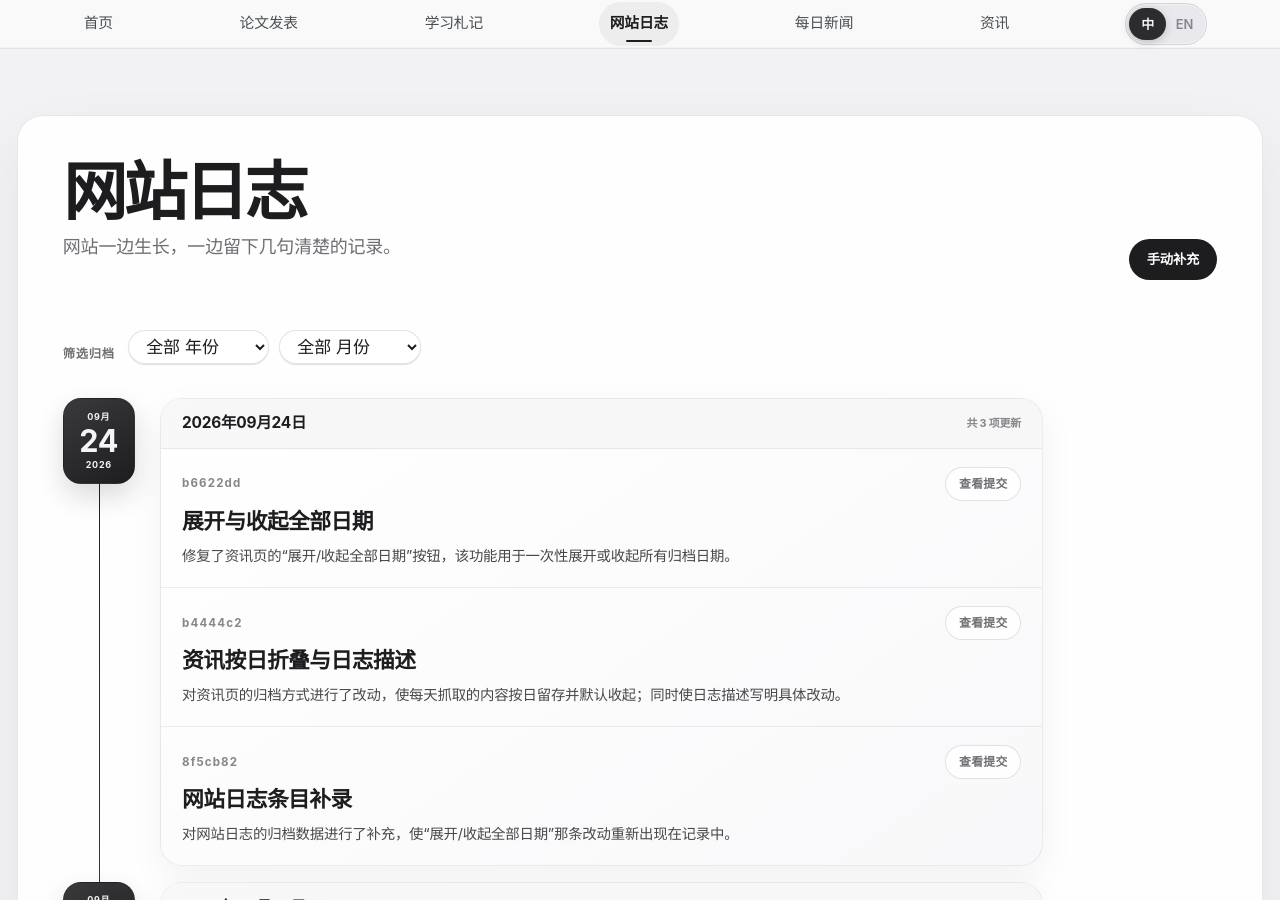
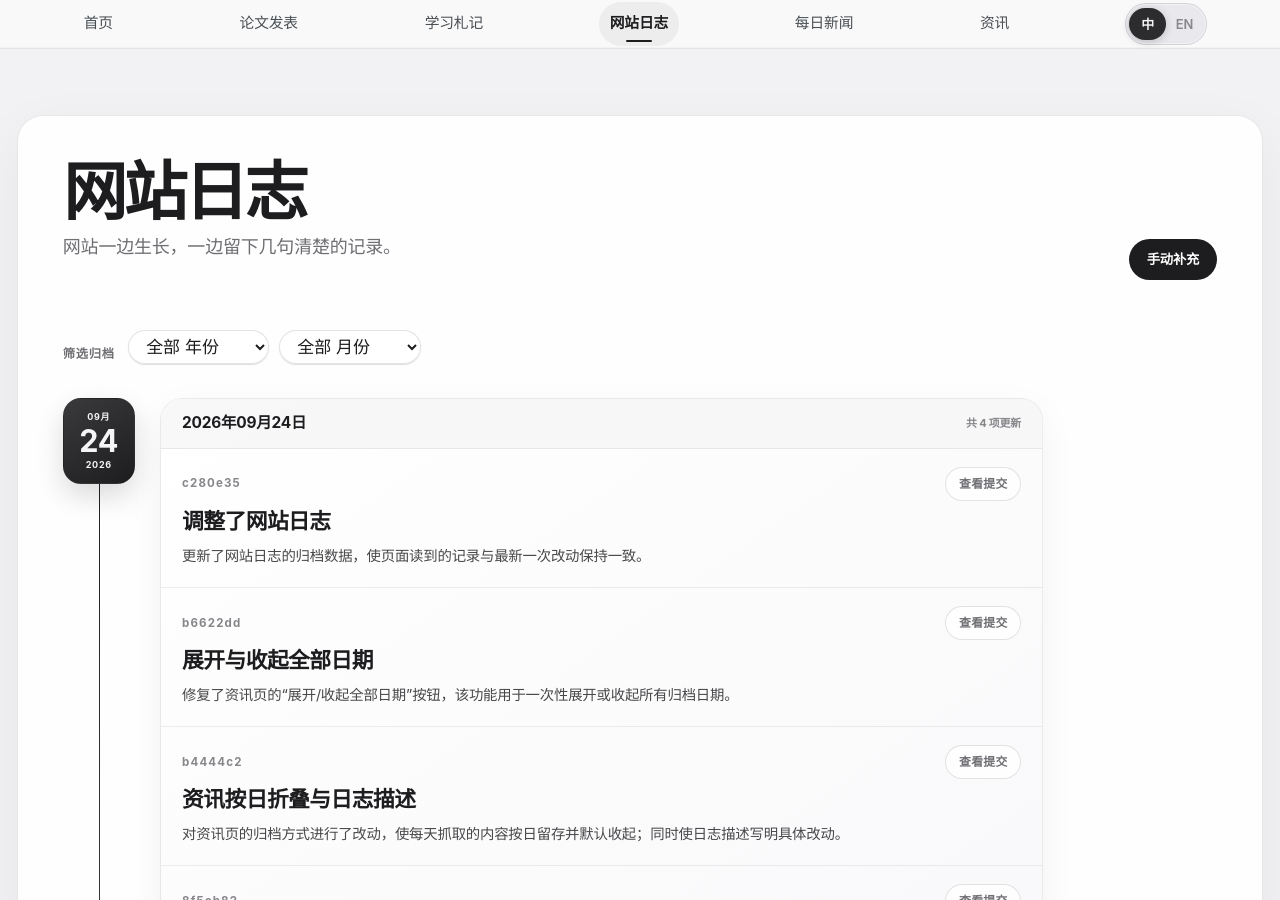
Before and after one commit to HaoxiangLuo/HaoxiangLuo.github.io, a Jekyll site: the page built from _pages/site-log-zh.html, in a window 1280 px wide and 900 px high. Built offline with Jekyll 4.4.1, drawn with Linux system fonts in a browser that asks for light colours; a style sheet for code colours, icons or effects is not loaded.

```diff
--- a/_data/site_updates.json
+++ b/_data/site_updates.json
@@ -1,4 +1,18 @@
 [
+  {
+    "date": "2026-09-24",
+    "title_zh": "调整了网站日志",
+    "title_en": "Refined Site Log",
+    "message": "Label site-log data files and reword the restore entry",
+    "story_zh": "更新了网站日志的归档数据，使页面读到的记录与最新一次改动保持一致。",
+    "story_en": "Updated the archived data behind Site Log so the page shows the records from the latest change.",
+    "purpose_zh": "持续改进网站内容、信息组织与使用体验。",
+    "purpose_en": "Label site-log data files and reword the restore entry",
+    "details_zh": "调整网站日志的归档内容、呈现方式或自动记录。",
+    "details_en": "Refined the site-log archive, presentation, or automatic record.",
+    "sha": "c280e35",
+    "url": "https://github.com/HaoxiangLuo/HaoxiangLuo.github.io/commit/c280e351d19bec9eb81bf7ac83c404deb9588477"
+  },
   {
     "date": "2026-09-24",
     "title_zh": "展开与收起全部日期",
```
